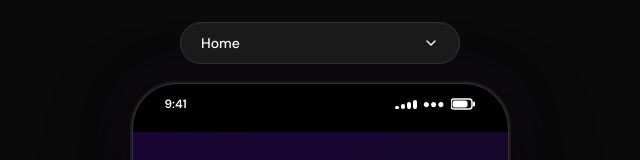
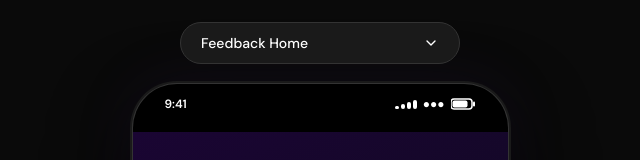
Before and after one commit to stellalaird/dtc-mockups, a React (Vite) app: page / in a window 1280 px wide. Shown: the top 160 px of the page, without its empty margins (320-960 px from the left). Built offline with nearby package versions, Linux system fonts and the light colour scheme.

Commit message:
minor change

```diff
--- a/src/App.jsx
+++ b/src/App.jsx
@@ -13,7 +13,7 @@ import Nudger from './mockups/Nudger.jsx'
 import TraitCollector from './mockups/TraitCollector.jsx'
 
 const APPS = [
-  { id: 'feedback', label: 'Home', component: FeedbackPage },
+  { id: 'feedback', label: 'Feedback Home', component: FeedbackPage },
   { id: 'nemesis', label: '1. Arch-Nemesis Finder ⚔️', component: ArchNemesis },
   { id: 'teacher', label: '2. Teacher & Learner Match 🎓', component: TeacherLearner },
   { id: 'artwork', label: '3. Half Artwork 🎨', component: HalfArtwork },
```
